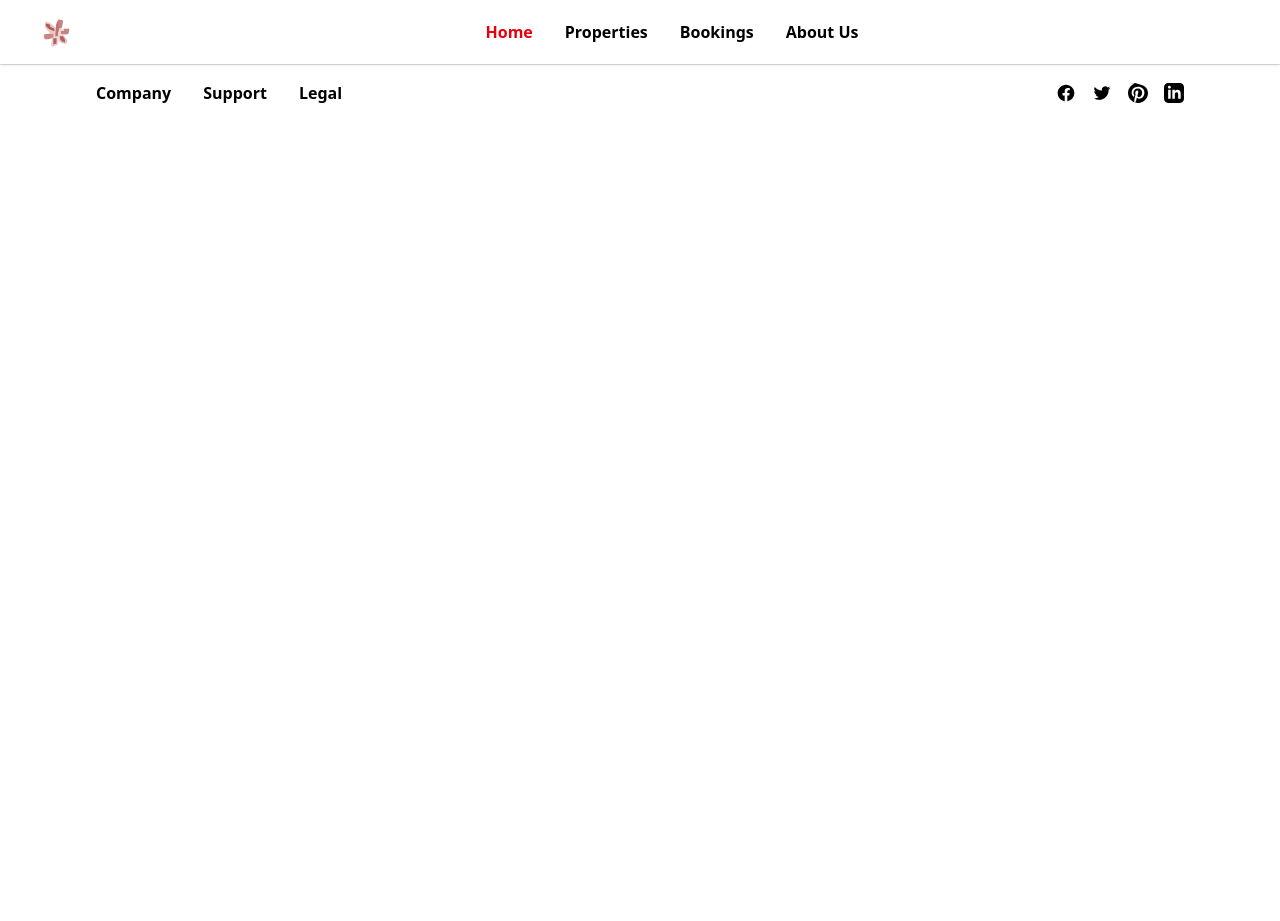
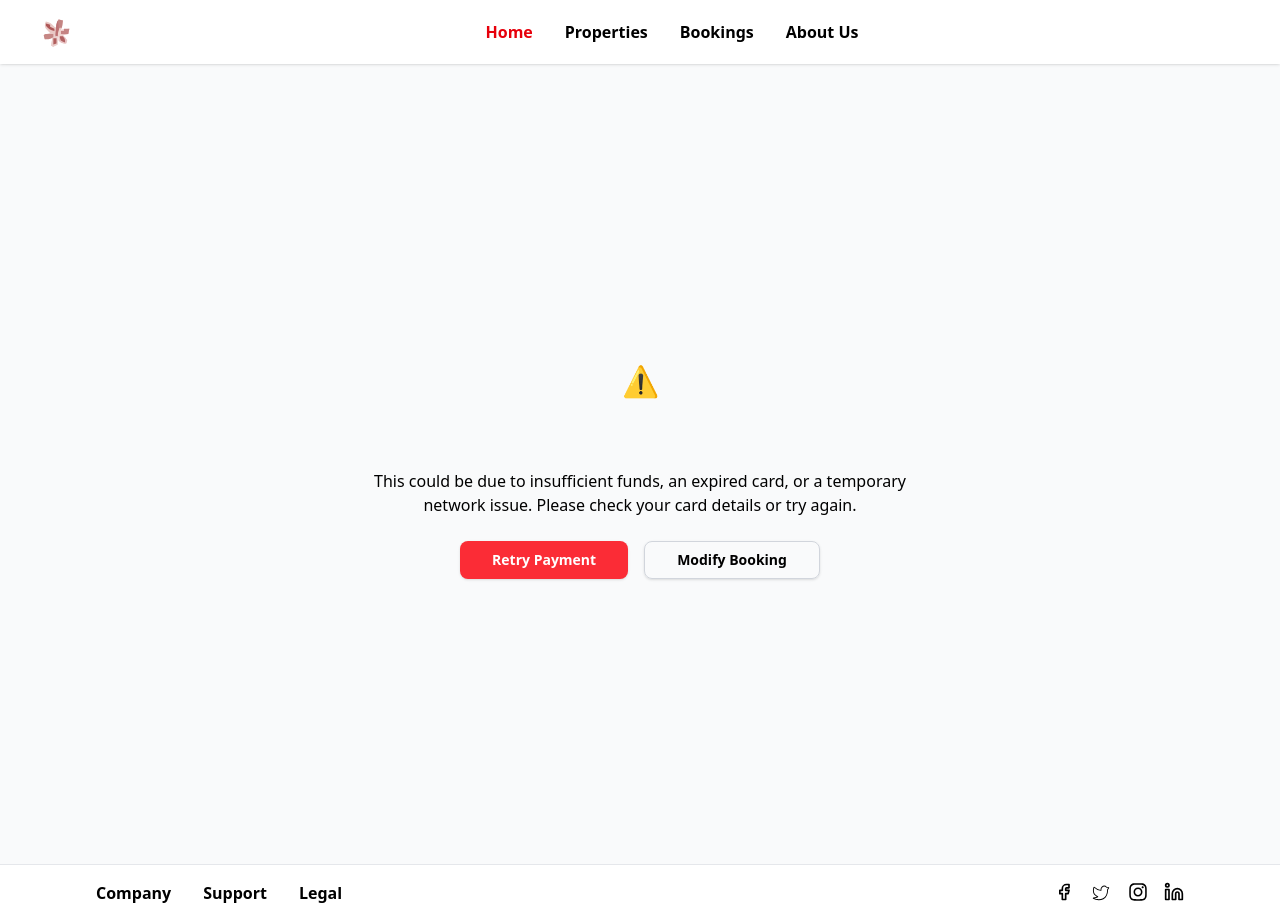
Before and after one commit to Mumerdevverx/booking, a React (Vite) app: page /payment/Payment-456 in a window 1280 px wide. Before the commit the page ends 800 px from the top, so only its background shows below. Built offline with nearby package versions, Linux system fonts and the light colour scheme.

Commit message:
add parms and footer icon update and update Properties page

```diff
--- a/src/App.jsx
+++ b/src/App.jsx
@@ -19,9 +19,9 @@ function App() {
       <div className="pt-16">
         <Routes>
           <Route path="/" element={<HomePage />} />
-          <Route path="/properties" element={<Properties />} />
-          <Route path="/booking" element={<Booking />} />
-          <Route path="/payment" element={<Payment />} />
+          <Route path="/properties/:id" element={<Properties />} />
+          <Route path="/booking/:id" element={<Booking />} />
+          <Route path="/payment/:id" element={<Payment />} />
         </Routes>
       </div>
       <Footer />
--- a/src/Booking.jsx
+++ b/src/Booking.jsx
@@ -1,4 +1,5 @@
 import React from 'react'
+
 
 export default function Booking() {
   return (
--- a/src/Footer.jsx
+++ b/src/Footer.jsx
@@ -1,4 +1,8 @@
 import React from 'react'
+import { TbBrandFacebook } from "react-icons/tb";
+import { CiTwitter } from "react-icons/ci";
+import { FaInstagram } from "react-icons/fa";
+import { LuLinkedin } from "react-icons/lu";
 
 const Footer = () => {
   return (
@@ -22,39 +26,19 @@ const Footer = () => {
             </nav>
 
             {/* Social Media Icons */}
-            <div className="flex space-x-4">
+            <div className="flex  space-x-4">
 
               <a href="#" className="text-black ">
-                <svg className="w-5 h-5" fill="currentColor" viewBox="0 0 24 24" aria-hidden="true">
-                  <path
-                    fillRule="evenodd"
-                    d="M22 12c0-5.523-4.477-10-10-10S2 6.477 2 12c0 4.991 3.657 9.128 8.438 9.878v-6.987h-2.54V12h2.54V9.797c0-2.506 1.492-3.89 3.777-3.89 1.094 0 2.238.195 2.238.195v2.46h-1.26c-1.243 0-1.63.771-1.63 1.562V12h2.773l-.443 2.89h-2.33v6.988C18.343 21.128 22 16.991 22 12z"
-                    clipRule="evenodd"
-                  />
-                </svg>
+                <TbBrandFacebook size={`20px`} />
               </a>
              <a href="#" className="text-black ">
-                <svg className="w-5 h-5" fill="currentColor" viewBox="0 0 24 24" aria-hidden="true">
-                  <path d="M8.29 20.251c7.547 0 11.675-6.253 11.675-11.675 0-.178 0-.355-.012-.53A8.348 8.348 0 0022 5.92a8.19 8.19 0 01-2.357.646 4.118 4.118 0 001.804-2.27 8.224 8.224 0 01-2.605.996 4.107 4.107 0 00-6.993 3.743 11.65 11.65 0 01-8.457-4.287 4.106 4.106 0 001.27 5.477A4.072 4.072 0 012.8 9.713v.052a4.105 4.105 0 003.292 4.022 4.095 4.095 0 01-1.853.07 4.108 4.108 0 003.834 2.85A8.233 8.233 0 012 18.407a11.616 11.616 0 006.29 1.84" />
-                </svg>
+                <CiTwitter size={`22px`} />
               </a>
                <a href="#" className="text-black ">
-                <svg className="w-5 h-5" fill="currentColor" viewBox="0 0 24 24" aria-hidden="true">
-                  <path
-                    fillRule="evenodd"
-                    d="M12.017 0C5.396 0 .029 5.367.029 11.987c0 5.079 3.158 9.417 7.618 11.174-.105-.949-.199-2.403.041-3.439.219-.937 1.406-5.957 1.406-5.957s-.359-.72-.359-1.781c0-1.663.967-2.911 2.168-2.911 1.024 0 1.518.769 1.518 1.688 0 1.029-.653 2.567-.992 3.992-.285 1.193.6 2.165 1.775 2.165 2.128 0 3.768-2.245 3.768-5.487 0-2.861-2.063-4.869-5.008-4.869-3.41 0-5.409 2.562-5.409 5.199 0 1.033.394 2.143.889 2.741.097.118.112.221.083.343-.09.375-.293 1.199-.334 1.363-.053.225-.172.271-.402.165-1.495-.69-2.433-2.878-2.433-4.646 0-3.776 2.748-7.252 7.92-7.252 4.158 0 7.392 2.967 7.392 6.923 0 4.135-2.607 7.462-6.233 7.462-1.214 0-2.357-.629-2.75-1.378l-.748 2.853c-.271 1.043-1.002 2.35-1.492 3.146C9.57 23.812 10.763 24.009 12.017 24.009c6.624 0 11.99-5.367 11.99-11.988C24.007 5.367 18.641.001.012.001z"
-                    clipRule="evenodd"
-                  />
-                </svg>
+               <FaInstagram size={`20px`} />
               </a>
                <a href="#" className="text-black ">
-                <svg className="w-5 h-5" fill="currentColor" viewBox="0 0 24 24" aria-hidden="true">
-                  <path
-                    fillRule="evenodd"
-                    d="M19 0h-14c-2.761 0-5 2.239-5 5v14c0 2.761 2.239 5 5 5h14c2.762 0 5-2.239 5-5v-14c0-2.761-2.238-5-5-5zm-11 19h-3v-11h3v11zm-1.5-12.268c-.966 0-1.75-.79-1.75-1.764s.784-1.764 1.75-1.764 1.75.79 1.75 1.764-.783 1.764-1.75 1.764zm13.5 12.268h-3v-5.604c0-3.368-4-3.113-4 0v5.604h-3v-11h3v1.765c1.396-2.586 7-2.777 7 2.476v6.759z"
-                    clipRule="evenodd"
-                  />
-                </svg>
+               <LuLinkedin size={`20px`} />
               </a>
             </div>
           </div>
--- a/src/Header.jsx
+++ b/src/Header.jsx
@@ -3,9 +3,13 @@ import logo from "./assets/logo.svg";
 import { Link } from "react-router-dom";
 
 export default function Header() {
+  const homeId = "HomePage";                      // Home param
+  const propertyId = "Serene-Lakeside-Cabin"; // Properties param
+  const bookingId = "Booking-123";            // Booking param
+  const paymentId = "Payment-456";            // Payment param
+
   return (
     <div className="bg-gray-50 fixed z-50 w-full">
-      {/* Header */}
       <header className="bg-white shadow-sm">
         <div className="max-w-7xl mx-auto px-4 sm:px-6 lg:px-8">
           <div className="flex justify-between items-center h-16">
@@ -18,25 +22,25 @@ export default function Header() {
             <nav className="flex-1 flex justify-center">
               <div className="hidden md:flex space-x-8">
                 <Link
-                  to="/"
-                  className="text-red-600 font-bold hover:text-red-700 transition-colors"
-                >
-                  Home
-                </Link>
+  to="/"
+  className="text-red-600 font-bold"
+>
+  Home
+</Link>
                 <Link
-                  to="/properties"
-                  className="text-black font-bold  hover:text-red-600 transition-colors"
+                  to={`/properties/${propertyId}`}
+                  className="text-black font-bold hover:text-red-600 transition-colors"
                 >
                   Properties
                 </Link>
                 <Link
-                  to="/booking"
+                  to={`/booking/${bookingId}`}
                   className="text-black font-bold hover:text-red-600 transition-colors"
                 >
                   Bookings
                 </Link>
                 <Link
-                  to="/Payment"
+                  to={`/payment/${paymentId}`}
                   className="text-black font-bold hover:text-red-600 transition-colors"
                 >
                   About Us
--- a/src/HomePage.jsx
+++ b/src/HomePage.jsx
@@ -1,4 +1,4 @@
-import React from "react";
+import React, { useState } from "react";
 import { FiSearch } from "react-icons/fi";
 
 const properties = [
@@ -68,9 +68,16 @@ const properties = [
   },
 ];
 
-
-
 export default function HomePage() {
+  const [search, setSearch] = useState(""); // search input state
+  const [filtered, setFiltered] = useState(properties); // displayed properties
+  // handle search button click
+  const handleSearch = () => {
+    const filteredData = properties.filter((property) =>
+      property.name.toLowerCase().includes(search.toLowerCase())
+    );
+    setFiltered(filteredData);
+  };
   return (
     <div className="min-h-screen bg-[#FAF4F4] ">
       {/* Hero Section */}
@@ -78,11 +85,12 @@ export default function HomePage() {
         {/* Left Content */}
         <div className="max-w-lg text-center md:text-left">
           <h1 className="text-4xl md:text-5xl font-bold text-gray-900 leading-snug">
-            Find Your Perfect Stay
- with <span className="text-black">StaySphere</span>
+            Find Your Perfect Stay with{" "}
+            <span className="text-black">StaySphere</span>
           </h1>
           <p className="mt-4 text-gray-600 text-lg">
-            Discover unique rental properties tailored to your needs. Book effortlessly, stay comfortably.
+            Discover unique rental properties tailored to your needs. Book
+            effortlessly, stay comfortably.
           </p>
           <button className="mt-6 px-6 py-3 bg-red-600 text-white rounded-md font-bold">
             Browse Properties
@@ -107,7 +115,6 @@ export default function HomePage() {
 
         <div className="mt-6 flex justify-center gap-6">
           <div className="flex items-center border rounded-md shadow-sm overflow-hidden w-[30%] max-w-xl">
-
             {/* Search Icon */}
             <span className="pl-3 text-gray-400">
               <FiSearch className="h-5 w-5" />
@@ -118,63 +125,59 @@ export default function HomePage() {
               type="text"
               placeholder="Search by location, property type, or amenities..."
               className="flex-1 px-3 py-2 focus:outline-none text-gray-700"
+              value={search}
+              onChange={(e) => setSearch(e.target.value)}
             />
+          </div>
 
-          {/* Button */}
-
-        </div>
-        <button className="px-6 py-2 text-white rounded-md bg-[#4B5470]">
+          <button
+            className="px-6 py-2 text-white rounded-md bg-[#4B5470]"
+            onClick={handleSearch}
+          >
             Search
           </button>
         </div>
       </section>
 
+      {/* Properties Grid */}
       <div className="min-h-screen bg-gray-50 p-20">
         <h2 className="text-3xl font-bold text-gray-800 mb-8 text-center">
           Featured Properties
         </h2>
         <div className="grid grid-cols-1 sm:grid-cols-2 lg:grid-cols-4 gap-4">
-  {properties.map((property) => (
+          {filtered.map((property) => (
             <div
               key={property.id}
               className="bg-white rounded-lg shadow-md overflow-hidden hover:shadow-lg transition"
             >
-      {/* Image */}
               <img
                 src={property.image}
                 alt={property.name}
-        className="h-32 w-full object-cover" // 👈 image height kam ki
+                className="h-32 w-full object-cover"
               />
-
-      {/* Content */}
               <div className="p-4">
-        {/* Name Left | Price Right */}
                 <div className="flex justify-between items-center">
-          <h3 className="text-lg font-semibold  text-gray-900">
+                  <h3 className="text-lg font-semibold text-gray-900">
                     {property.name}
                   </h3>
-
                   <div className="flex items-baseline gap-1">
-            <span className="text-red-600 font-bold">${property.price}</span>
+                    <span className="text-red-600 font-bold">
+                      ${property.price}
+                    </span>
                     <span className="text-sm text-gray-500">/night</span>
                   </div>
                 </div>
-
-        {/* Availability */}
                 <div className="mt-3 p-3 bg-gray-100 rounded text-center text-sm text-black">
                   <p className="font-medium">Availability Preview</p>
-          <p className="text-black text-xs font-medium ">{property.availability}</p>
+                  <p className="text-black text-xs font-medium ">
+                    {property.availability}
+                  </p>
                 </div>
               </div>
             </div>
           ))}
         </div>
-
       </div>
-
-
-
-
     </div>
   );
 }
```
Lines whose indentation alone changed are shown as unchanged.
